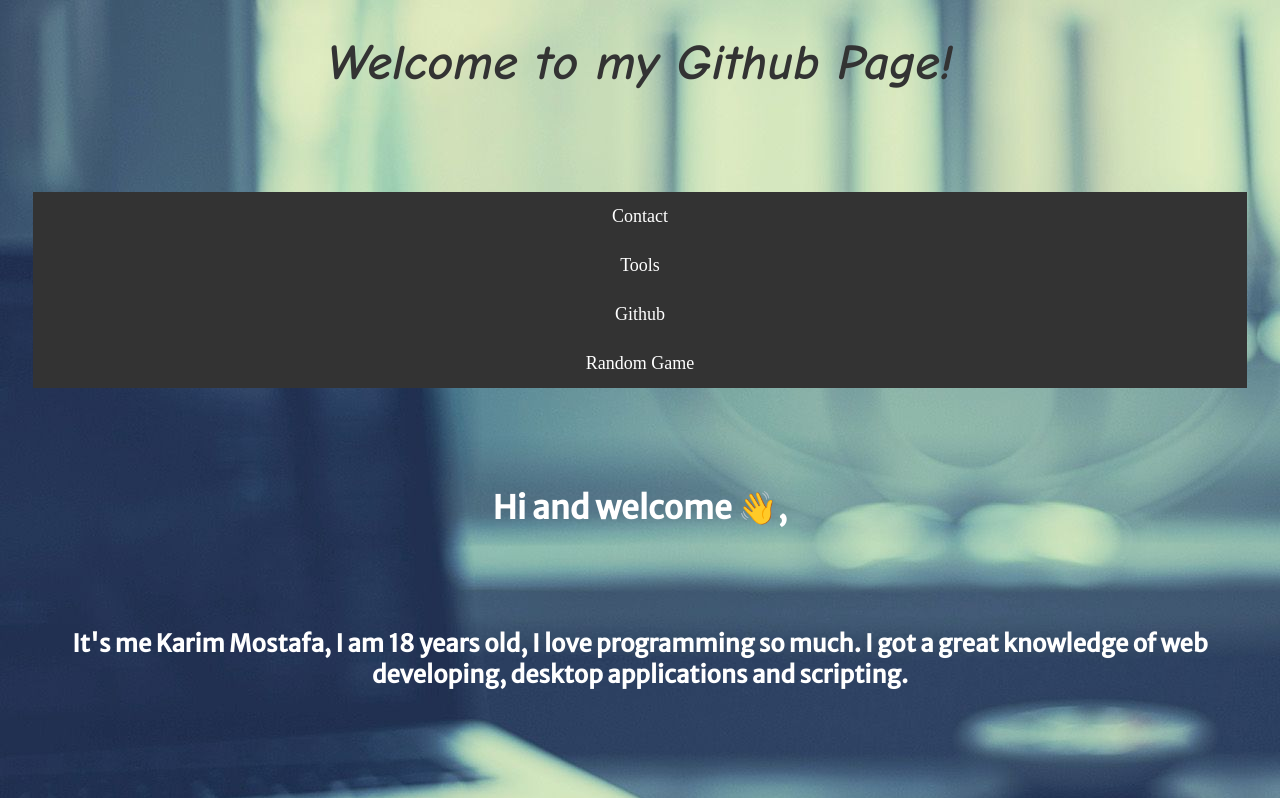
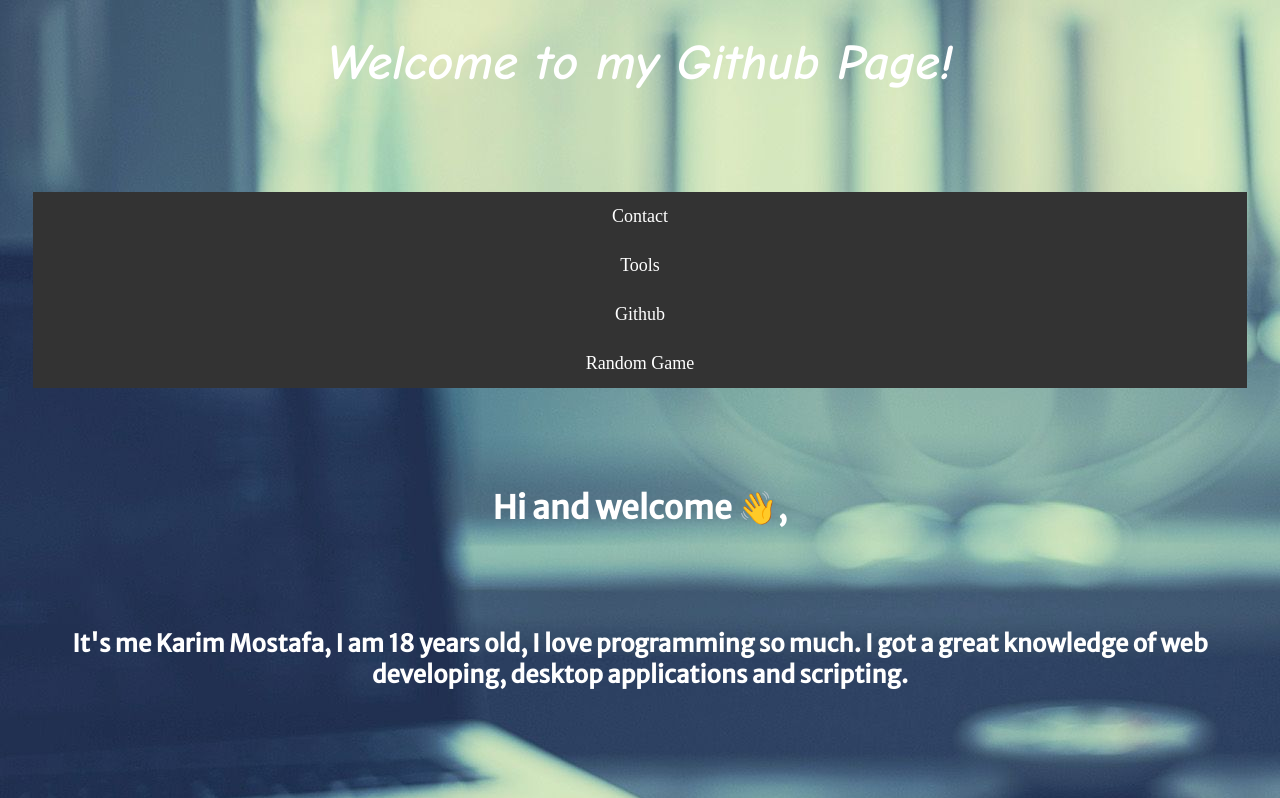
Before and after one commit to karimx1000/karimx1000.github.io, a plain HTML site: page index.html in a window 1280 px wide. Shown: the top 798 px of the page. Drawn offline with Linux system fonts and the light colour scheme.

Commit message:
Update styles.css

```diff
--- a/styles.css
+++ b/styles.css
@@ -39,7 +39,8 @@
 h1.welcome{
   text-align: center;
   font-size: 50px;
-  color: #333;
+  color: white;
+  font-style: italic;
   font-family: 'Comic Neue', cursive;
 }
 h1.intro,h2.intro{
```
